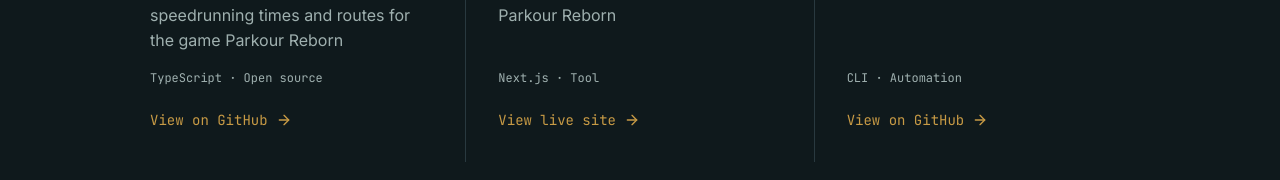
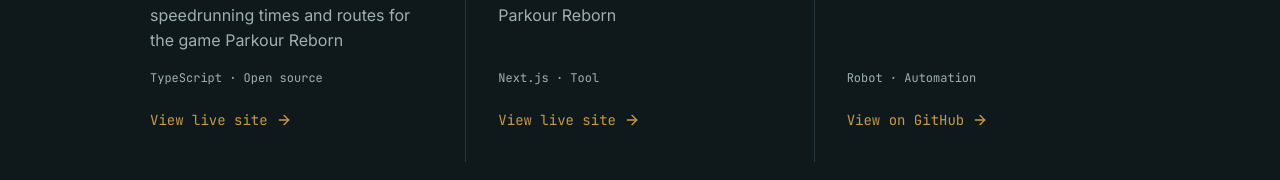
Before and after one commit to Tullysaurus/tully.sh, a Next.js app: page / in a window 1280 px wide. Shown: the part 2935-3115 px from the top of the page. Built offline with nearby package versions, Linux system fonts and the light colour scheme.

Commit message:
Modify project details in projects.ts
Updated project links and tags for Wasans, Parkour Reborn, and Roomba.

```diff
--- a/src/content/projects.ts
+++ b/src/content/projects.ts
@@ -13,20 +13,20 @@ export const projects: Project[] = [
     name: "Wasans",
     description: "An open-source site for sharing and comparing competetive speedrunning times and routes for the game Parkour Reborn",
     tags: ["TypeScript", "Open source"],
-    linkLabel: "View on GitHub",
-    href: "https://github.com/parkourreborn/wasans",
+    linkLabel: "View live site",
+    href: "https://wasans.tully.sh",
   },
   {
     name: "Parkour Reborn",
     description: "An all-in-one platform for players to get any information they need about Parkour Reborn",
     tags: ["Next.js", "Tool"],
     linkLabel: "View live site",
-    href: "https://github.com/parkourreborn/parkourreborn",
+    href: "https://parkourreborn.com",
   },
   {
     name: "Roomba",
     description: "The code for my team's robot for the 25-26 FRC Robotics Year",
-    tags: ["CLI", "Automation"],
+    tags: ["Robot", "Automation"],
     linkLabel: "View on GitHub",
     href: "https://github.com/robohornets/roomba",
   },
```
